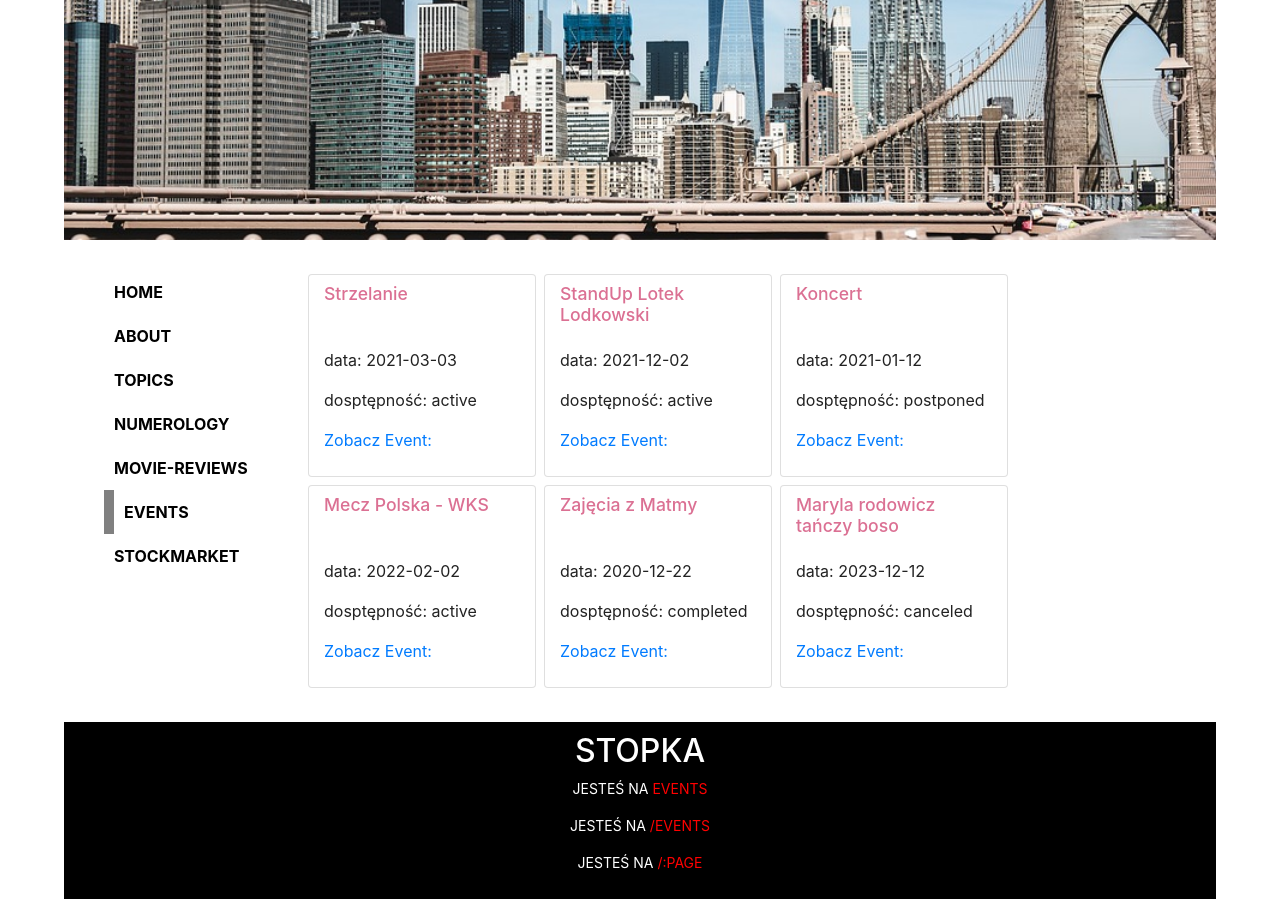
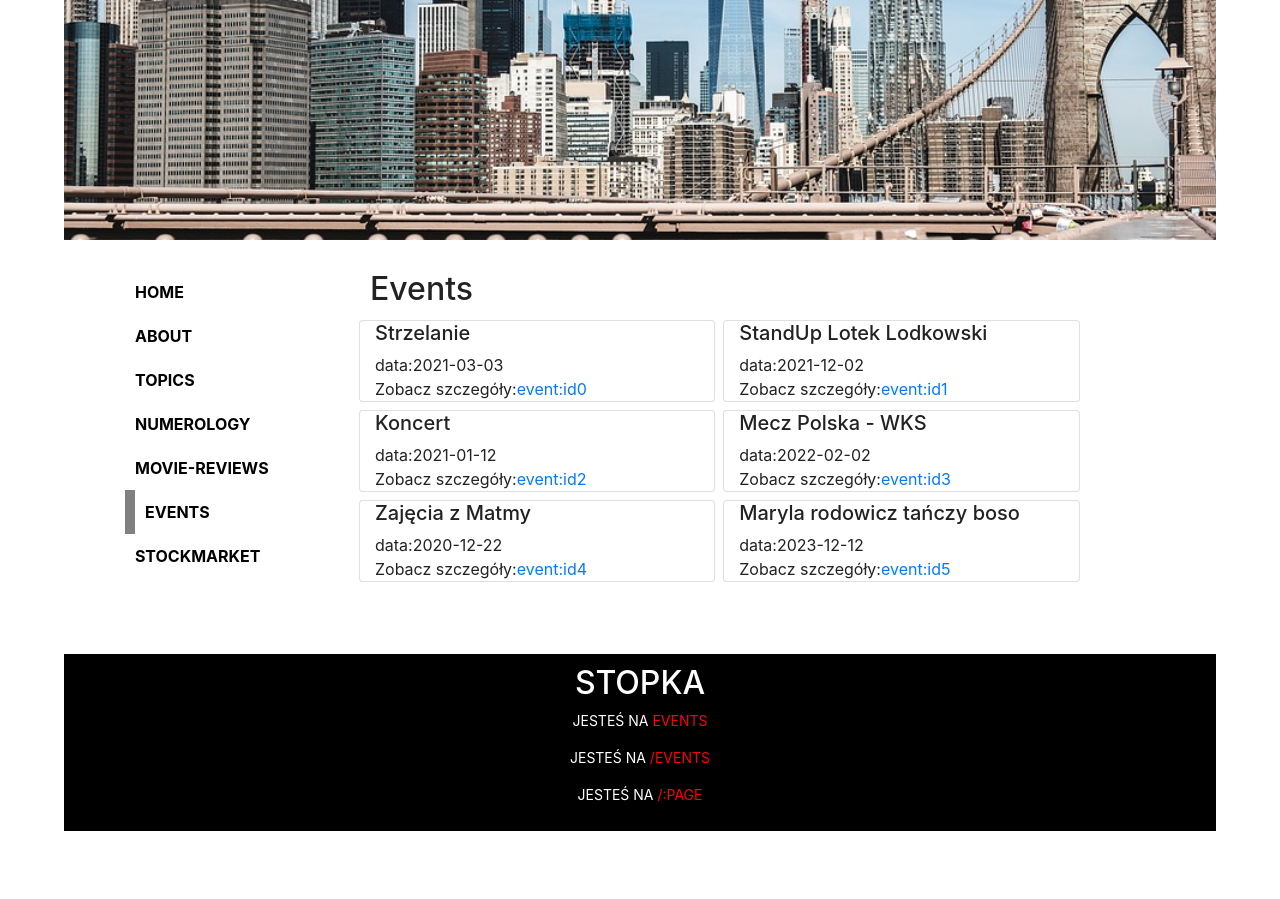
Before and after one commit to Wojtekk77/react-router, a React (Create React App) app: page /events in a window 1280 px wide. After the commit the page ends 831 px from the top, so only its background shows below. Built offline with nearby package versions, Linux system fonts and the light colour scheme.

Commit message:
gest EventPage from {match} and redux

```diff
--- a/src/layouts/App.js
+++ b/src/layouts/App.js
@@ -6,7 +6,7 @@ import Page from "./Page";
 import Footer from "./Footer";
 import "bootstrap/dist/css/bootstrap.min.css";
 import "../styles/App.css";
-
+import { Container, Col, Row } from "react-bootstrap";
 class App extends Component {
   render() {
     return (
@@ -14,8 +14,16 @@ class App extends Component {
         <div className="app">
           <header>{<Header />}</header>
           <main>
-            <aside>{<Navigation />}</aside>
-            <section className="page">{<Page />}</section>
+            <Container>
+              <Row>
+                <Col xs={3}>
+                  <aside>{<Navigation />}</aside>
+                </Col>
+                <Col xs={9}>
+                  <section className="page">{<Page />}</section>
+                </Col>
+              </Row>
+            </Container>
           </main>
           <footer>{<Footer />}</footer>
         </div>
--- a/src/layouts/Footer.js
+++ b/src/layouts/Footer.js
@@ -9,7 +9,7 @@ const Footer = () => {
         path="/"
         exact
         render={(props) => {
-          console.log(props);
+          // console.log(props);
           return (
             <p>
               Jesteś na <span>stronie głównej1</span>
@@ -22,7 +22,7 @@ const Footer = () => {
         path="/:page"
         exact
         render={(props) => {
-          console.log(props);
+          // console.log(props);
           return (
             <>
               <p>
@@ -43,7 +43,7 @@ const Footer = () => {
         path="/:page/:eventId"
         exact
         render={(props) => {
-          console.log(props);
+          // console.log(props);
           return (
             <>
               <p>
--- a/src/layouts/Navigation.js
+++ b/src/layouts/Navigation.js
@@ -8,7 +8,7 @@ const list = [
   { name: "Topics", path: "/topics" },
   { name: "Numerology", path: "/numerology" },
   { name: "Movie-Reviews", path: "/movie-reviews" },
-  { name: "Events", path: "/events" },
+  { name: "Events", path: "/events", exact: true },
   { name: "StockMarket", path: "/stock-market" },
 ];
 
--- a/src/layouts/Page.js
+++ b/src/layouts/Page.js
@@ -15,9 +15,8 @@ import Numerology from "../pages/Numerology";
 import MovieReviews from "../pages/MovieReviews";
 import Topics from "../pages/Topics";
 import Events from "../pages/Events";
-import EventPage from "../pages/EventPages/EventPage";
 import StockMarket from "../pages/StockMarket";
-
+import Event from "../pages/EventPages/Event";
 const Page = () => {
   return (
     <>
@@ -27,9 +26,10 @@ const Page = () => {
         <Route path="/numerology" component={Numerology} />
         <Route path="/movie-reviews" component={MovieReviews} />
         <Route path="/topics" component={Topics} />
-        <Route path="/events/:id" component={EventPage} />
-        <Route path="/events" component={Events} />
+        <Route path="/events" exact component={Events} />
+        <Route path="/events/:id" component={Event} />
         <Route path="/stock-market" component={StockMarket} />
+
         {/* <Route path="/login" component={LoginPage} /> */}
         {/* <Route component={ErrorPage} /> */}
       </Switch>
--- a/src/pages/EventPages/Event.js
+++ b/src/pages/EventPages/Event.js
@@ -1,20 +1,34 @@
-import React from 'react'
-import { connect } from 'react-redux'
+import React from "react";
+import {
+  BrowserRouter as Router,
+  Switch,
+  Route,
+  Link,
+  useRouteMatch,
+  useParams,
+} from "react-router-dom";
+import { Col, Row } from "react-bootstrap";
+import { connect } from "react-redux";
 
-export const Event = (props) => {
-    return (
-        <div>
-
-        </div>
-    )
-}
+export const Event = ({ EventList, match }) => {
+  const [event] = EventList.filter((ev) => ev.id === match.params.id);
+  return (
+    <Col key={event.id} md={5} className="card m-1">
+      <div>
+        <h5>{event.name}</h5>
+      </div>
+      <div>data:{event.event_date}</div>
+      <div>
+        <Link to={`/events`}>cofnij</Link>
+      </div>
+    </Col>
+  );
+};
 
 const mapStateToProps = (state) => ({
-    EventList : state.event
-})
+  EventList: state.events.EventList,
+});
 
-const mapDispatchToProps = {
+const mapDispatchToProps = {};
 
-}
-
-export default connect(mapStateToProps, mapDispatchToProps)(Event)
+export default connect(mapStateToProps, mapDispatchToProps)(Event);
--- a/src/pages/EventPages/EventPage.js
+++ /dev/null
@@ -1,41 +0,0 @@
-import React from "react";
-import { useSelector } from "react-redux";
-import { Row, Col } from "react-bootstrap";
-import {
-  BrowserRouter as Router,
-  Switch,
-  Route,
-  Link,
-  useRouteMatch,
-  useParams,
-} from "react-router-dom";
-
-const EventPage = (props) => {
-  const event = useSelector((state) =>
-    state.events.EventList.find(
-      (element) => toString(element.id) === toString(props.match.params.id)
-    )
-  );
-
-  console.log("[props id", props);
-  console.log("state", event);
-
-  return (
-    <Col key={event.id} md={5} lg={3} className="box card m-1 py-2">
-      <div className="boxHeader">
-        <h3>{event.name} </h3>
-      </div>
-      <div className="boxMain">
-        <p>data: {event.event_date}</p>
-        <p>dosptępność: {event.status}</p>
-      </div>
-      <div className="boxFooter">
-        <p>
-          <Link to={"/events"}>Powrót do listy:</Link>
-        </p>
-      </div>
-    </Col>
-  );
-};
-
-export default EventPage;
--- a/src/pages/Events.js
+++ b/src/pages/Events.js
@@ -1,6 +1,5 @@
+import React from "react";
 import { connect } from "react-redux";
-import { Container, Row, Col } from "react-bootstrap";
-import styled from "styled-components";
 import {
   BrowserRouter as Router,
   Switch,
@@ -9,53 +8,38 @@ import {
   useRouteMatch,
   useParams,
 } from "react-router-dom";
-import EventPage from "./EventPages/EventPage";
-
-const StyledHeaderBox = styled.div`
-  color: palevioletred;
-  min-height: 65px;
-`;
-
-const StyledH4 = styled.h4`
-  font-size: 1.1rem;
-`;
+import Event from "./EventPages/Event";
+import { Col, Row } from "react-bootstrap";
 
 function Events({ EventList }) {
   let match = useRouteMatch();
-  console.log("im in events", EventList);
-
   const events = EventList.map((event) => {
     return (
-      <Col key={event.id} md={5} lg={3} className="box card m-1 py-2">
-        <StyledHeaderBox className="boxHeader">
-          <StyledH4>{event.name} </StyledH4>
-        </StyledHeaderBox>
-        <div className="boxMain">
-          <p>data: {event.event_date}</p>
-          <p>dosptępność: {event.status}</p>
+      <Col key={event.id} md={5} className="card m-1">
+        <div>
+          <h5>{event.name}</h5>
         </div>
-        <div className="boxFooter">
-          <p>
-            <Link to={`${match.url}/${event.id}`}>Zobacz Event:</Link>
-          </p>
+        <div>data:{event.event_date}</div>
+        <div>
+          Zobacz szczegóły:
+          <Link to={`${match.url}/${event.id}`}>event:id{event.id}</Link>
         </div>
       </Col>
     );
   });
-
   return (
-    <>
-      <Container>
-        <Row>{events}</Row>
-      </Container>
+    <div>
       <Switch>
-        <Route path={`${match.path}/:id`}>
-          <EventPage />
+        <Route path={`${match.path}/:eventId`}>
+          <Event />
         </Route>
       </Switch>
-    </>
+      <h2>Events</h2>
+      <Row>{events}</Row>
+    </div>
   );
 }
+
 function mapStateToProps(state) {
   return { EventList: state.events.EventList };
 }
--- a/src/reducers/eventReducer.js
+++ b/src/reducers/eventReducer.js
@@ -1,27 +1,27 @@
 const initialState = {
   EventList: [
-    { id: 0, name: "Strzelanie", event_date: "2021-03-03", status: "active" },
+    { id: "0", name: "Strzelanie", event_date: "2021-03-03", status: "active" },
     {
-      id: 1,
+      id: "1",
       name: "StandUp Lotek Lodkowski",
       event_date: "2021-12-02",
       status: "active",
     },
-    { id: 2, name: "Koncert", event_date: "2021-01-12", status: "postponed" },
+    { id: "2", name: "Koncert", event_date: "2021-01-12", status: "postponed" },
     {
-      id: 3,
+      id: "3",
       name: "Mecz Polska - WKS",
       event_date: "2022-02-02",
       status: "active",
     },
     {
-      id: 4,
+      id: "4",
       name: "Zajęcia z Matmy",
       event_date: "2020-12-22",
       status: "completed",
     },
     {
-      id: 5,
+      id: "5",
       name: "Maryla rodowicz tańczy boso",
       event_date: "2023-12-12",
       status: "canceled",
```
Also changed, not shown: 1 other file (tests, documents, lock files or other folders).
